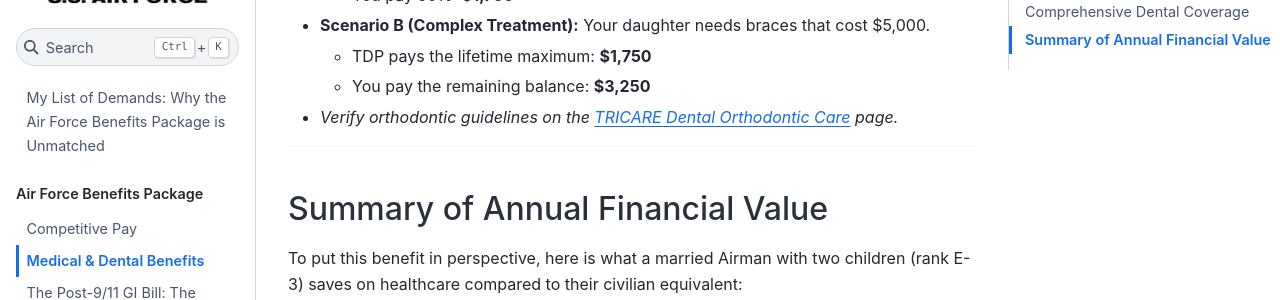
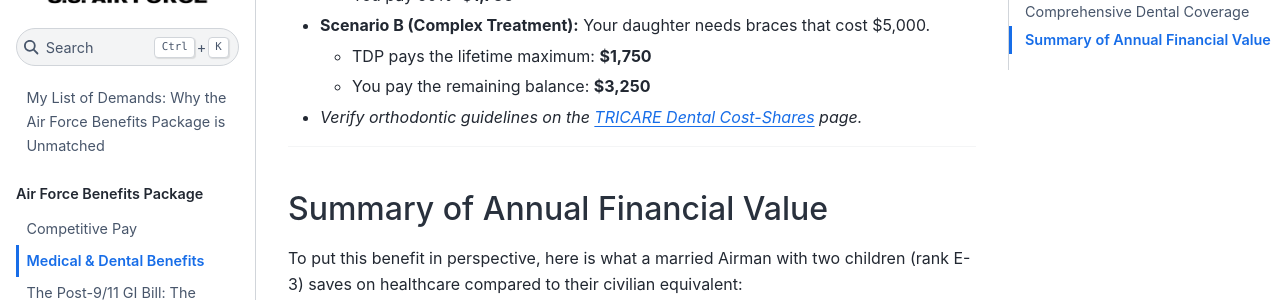
Before and after one commit to jwyche915/AirForce_Benefits, a Jupyter Book: the page built from book/medical_dental.md, in a window 1280 px wide and 900 px high, scrolled down 3466 px. Shown: the part 153-453 px from the top of the window. Built offline with Jupyter Book 1.0.4 settings and Sphinx 7.4.7 and the Sphinx Book theme 1.1.4, drawn with Linux system fonts in a browser that asks for light colours.

Commit message:
updated broken links

```diff
--- a/book/medical_dental.md
+++ b/book/medical_dental.md
@@ -27,7 +27,7 @@
 | **In-Network Copays (Primary/Specialist)** | \$20 - \$50+ per visit | **$0** |
 
 *Data Sources:*
-- *Civilian averages are sourced from the [Kaiser Family Foundation (KFF) 2025 Employer Health Benefits Survey](https://www.kff.org/report-section/ehbs-2025-summary-of-findings/).*
+- *Civilian averages are sourced from the [Kaiser Family Foundation (KFF) 2025 Employer Health Benefits Survey](https://www.kff.org/health-costs/2025-employer-health-benefits-survey/).*
 - *Military costs are sourced from the official [TRICARE Prime Cost Table](https://www.tricare.mil/Costs/Compare).*
 
 ---
@@ -83,7 +83,7 @@
 * **Scenario B (Complex Treatment):** Your daughter needs braces that cost \$5,000.
   - TDP pays the lifetime maximum: **$1,750**
   - You pay the remaining balance: **$3,250**
-* *Verify orthodontic guidelines on the [TRICARE Dental Orthodontic Care](https://www.tricare.mil/CoveredServices/Dental/TDP/Orthodontic) page.*
+* *Verify orthodontic guidelines on the [TRICARE Dental Cost-Shares](https://www.tricare.mil/Costs/DentalCosts/TDP/CostShares) page.*
 
 ---
 
```
